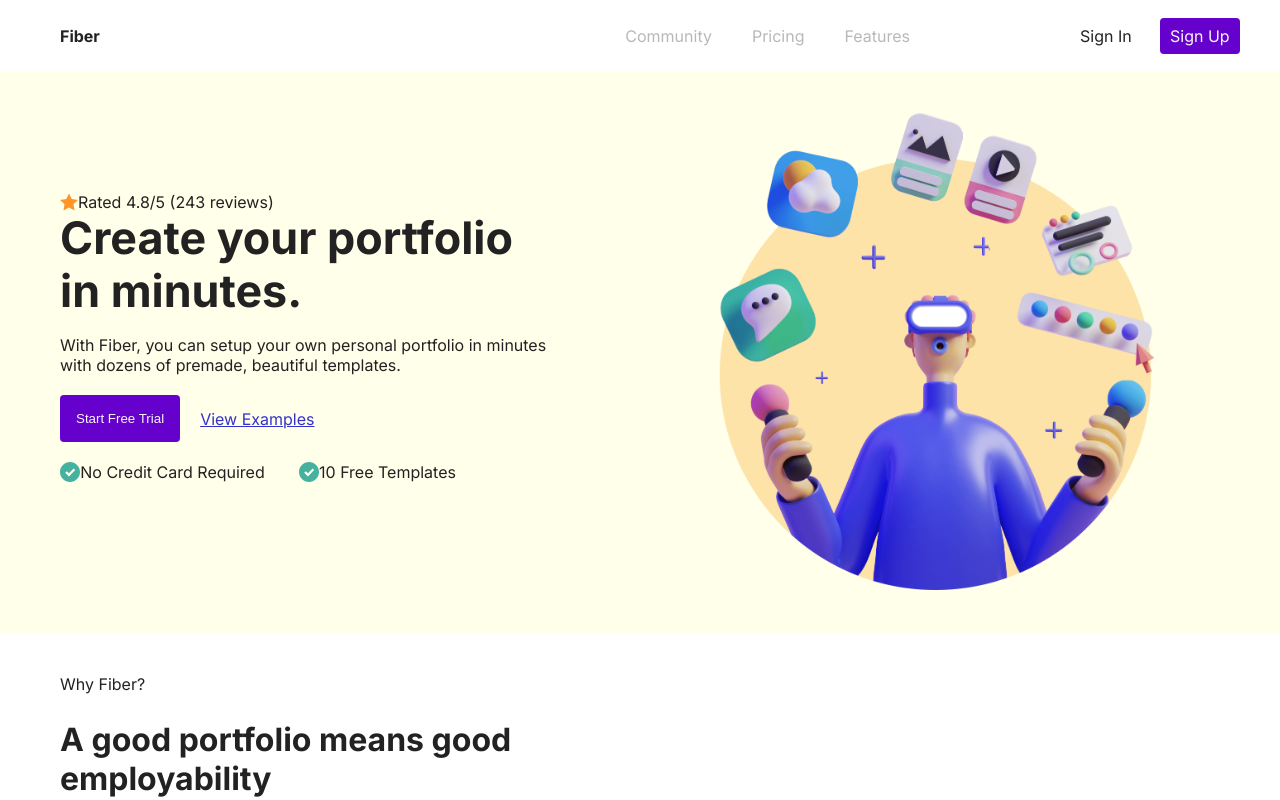
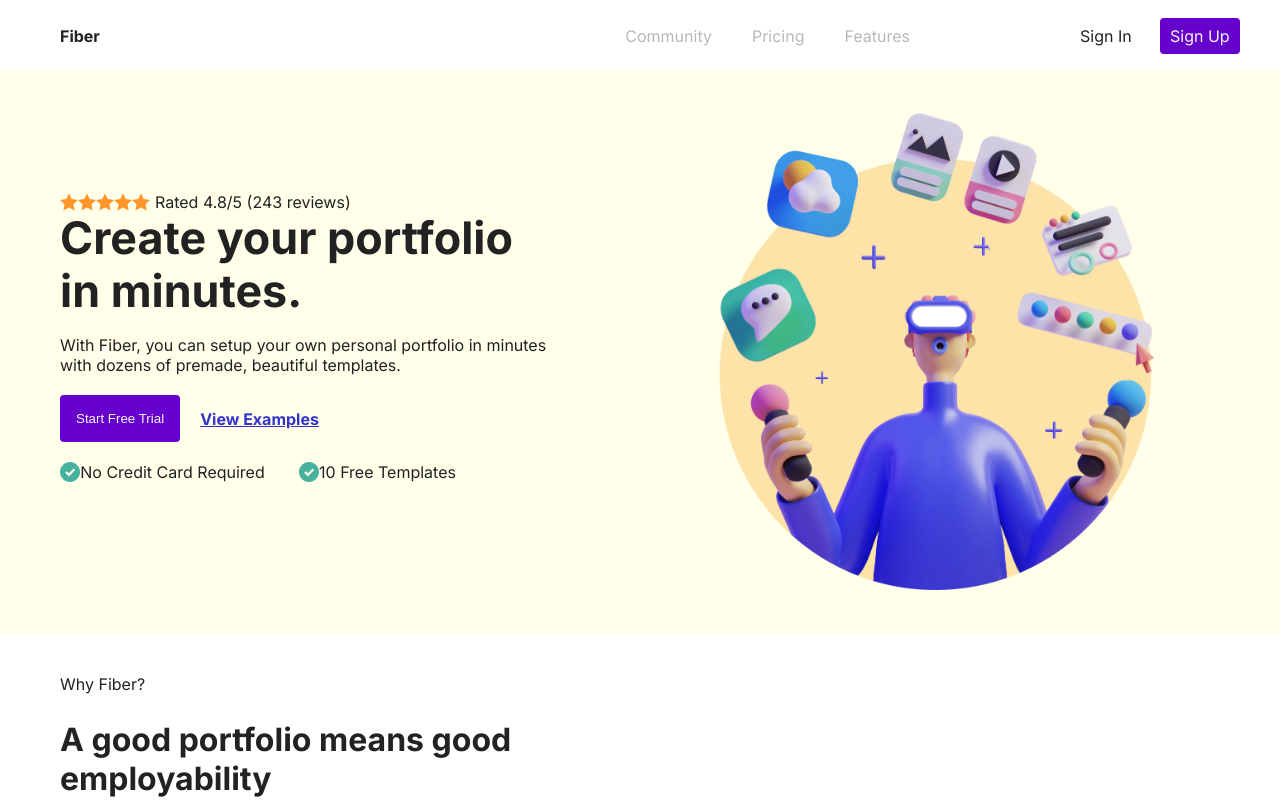
Before and after one commit to frankiefab100/fiber-website, a React (Vite) app: page / in a window 1280 px wide. Shown: the top 800 px of the page. Built offline with nearby package versions, Linux system fonts and the light colour scheme.

Commit message:
style(prose): update hero and index.css

```diff
--- a/src/components/Hero/Hero.css
+++ b/src/components/Hero/Hero.css
@@ -9,6 +9,10 @@
 .review {
   display: flex;
   align-items: center;
+}
+
+.review span {
+  padding-left: 5px;
 }
 
 h1 {
--- a/src/components/Hero/Hero.jsx
+++ b/src/components/Hero/Hero.jsx
@@ -9,6 +9,10 @@ const Hero = () => {
     <div className="hero">
       <div className="hero-left">
         <div className="review">
+          <img src={Star} alt="star" />
+          <img src={Star} alt="star" />
+          <img src={Star} alt="star" />
+          <img src={Star} alt="star" />
           <img src={Star} alt="star" />
 
           <span>Rated 4.8/5 (243 reviews)</span>
--- a/src/index.css
+++ b/src/index.css
@@ -60,6 +60,7 @@ a:visited {
 
 #underline {
   color: var(--cta-secondary);
+  font-weight: 800;
   text-decoration: underline;
 }
 
```
